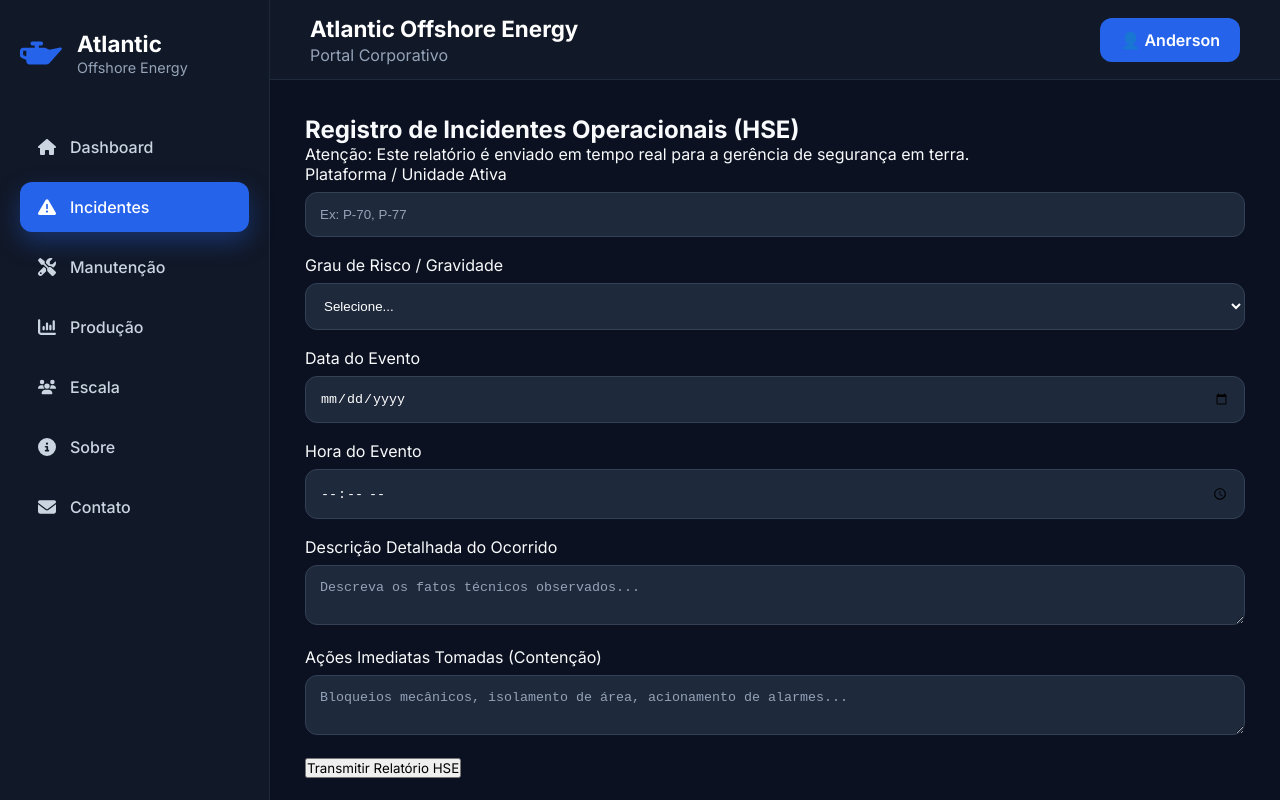
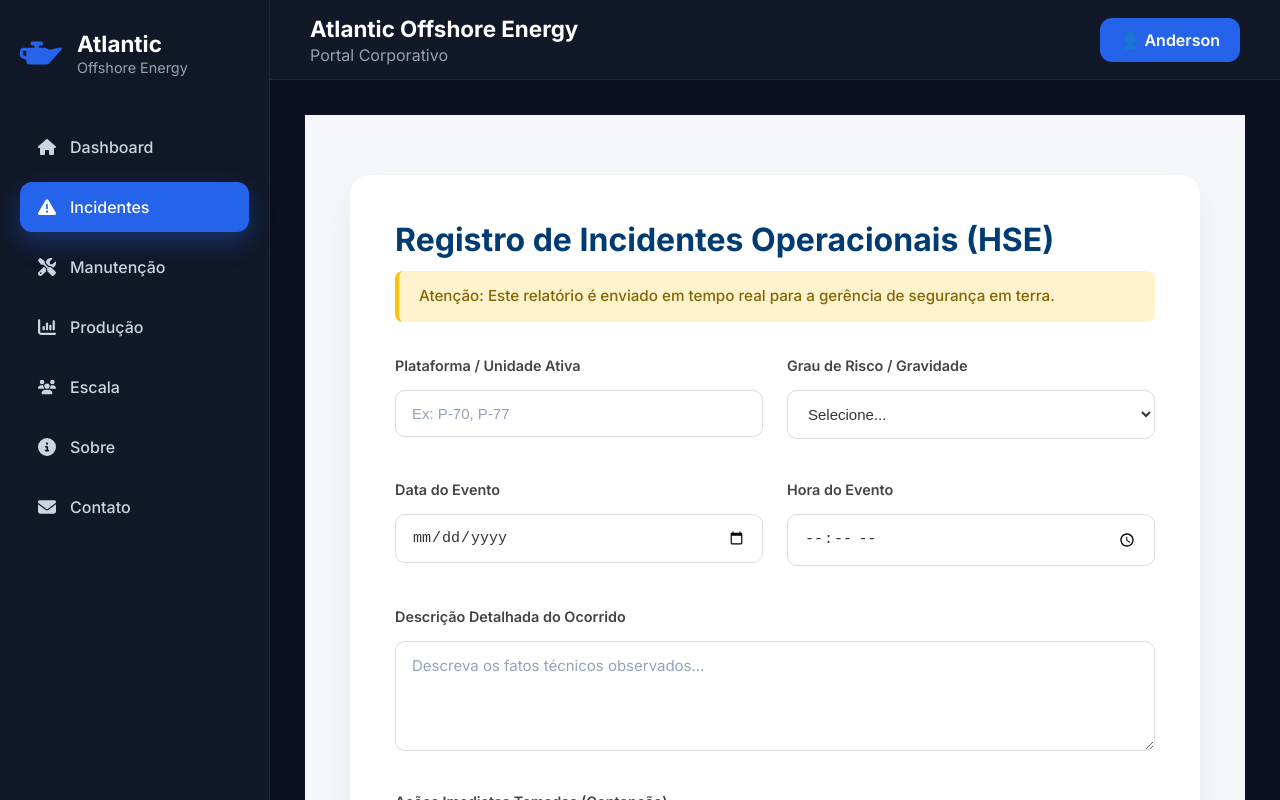
Before and after one commit to Gustavocruzdev/ATIVIDADE-QUINTETO, a React app in the folder front-end/src/: page /incidentes in a window 1280 px wide. Shown: the top 800 px of the page. Built offline with nearby package versions, Linux system fonts and the light colour scheme; the HTML template or start-up script is replaced by a standard one.

Commit message:
salvando

```diff
--- a/front-end/src/pages/Incidentes/style.css
+++ b/front-end/src/pages/Incidentes/style.css
@@ -0,0 +1,134 @@
+    .aoe-form-container {
+    width: 100%;
+    min-height: 100vh;
+    background: #f5f7fb;
+    padding: 60px 20px;
+    display: flex;
+    justify-content: center;
+    align-items: center;
+    }
+
+    .aoe-form-card {
+    width: 100%;
+    max-width: 850px;
+    background: #ffffff;
+    padding: 45px;
+    border-radius: 20px;
+    box-shadow: 0 15px 35px rgba(0, 0, 0, 0.06);
+    }
+
+    .aoe-form-card h2 {
+    color: #003B73;
+    font-size: 2rem;
+    margin-bottom: 12px;
+    font-weight: 700;
+    }
+
+    .aoe-form-alert {
+    background-color: #fff3cd;
+    color: #856404;
+    border-left: 4px solid #ffc107;
+    padding: 14px 20px;
+    border-radius: 8px;
+    font-size: 0.95rem;
+    font-weight: 500;
+    margin-bottom: 35px;
+    line-height: 1.5;
+    }
+
+    .aoe-form-grid {
+    display: grid;
+    grid-template-columns: repeat(2, 1fr);
+    gap: 24px;
+    }
+
+    .aoe-full-width {
+    grid-column: span 2;
+    }
+
+    .aoe-input-group {
+    display: flex;
+    flex-direction: column;
+    gap: 8px;
+    }
+
+    .aoe-input-group label {
+    color: #444444;
+    font-size: 0.9rem;
+    font-weight: 600;
+    }
+
+    .aoe-input-group input,
+    .aoe-input-group select,
+    .aoe-input-group textarea {
+    width: 100%;
+    border: 1px solid #ddd;
+    border-radius: 10px;
+    padding: 14px 16px;
+    font-size: 15px;
+    color: #333333;
+    background-color: #ffffff;
+    outline: none;
+    transition: all 0.3s ease;
+    }
+
+    .aoe-input-group textarea {
+    resize: vertical;
+    min-height: 110px;
+    font-family: inherit;
+    }
+
+    .aoe-input-group input:focus,
+    .aoe-input-group select:focus,
+    .aoe-input-group textarea:focus {
+    border-color: #003B73;
+    box-shadow: 0 0 0 4px rgba(0, 59, 115, 0.1);
+    }
+
+    .aoe-btn-submit.aoe-btn-danger {
+    grid-column: span 2;
+    background: #d9534f;
+    color: #ffffff;
+    border: none;
+    padding: 16px;
+    border-radius: 10px;
+    font-size: 16px;
+    font-weight: 600;
+    cursor: pointer;
+    box-shadow: 0 4px 12px rgba(217, 83, 79, 0.2);
+    transition: all 0.3s ease;
+    margin-top: 10px;
+    }
+
+    .aoe-btn-submit.aoe-btn-danger:hover {
+    background: #c9302c;
+    transform: translateY(-2px);
+    box-shadow: 0 6px 18px rgba(217, 83, 79, 0.3);
+    }
+
+    .aoe-btn-submit.aoe-btn-danger:active {
+    transform: translateY(0);
+    }
+
+    @media (max-width: 768px) {
+    .aoe-form-card {
+        padding: 25px;
+    }
+
+    .aoe-form-grid {
+        grid-template-columns: 1fr;
+        gap: 18px;
+    }
+
+    .aoe-full-width {
+        grid-column: span 1;
+    }
+
+    .aoe-btn-submit.aoe-btn-danger {
+        grid-column: span 1;
+    }
+
+    .aoe-form-card h2 {
+        font-size: 1.6rem;
+    }
+    }
```
